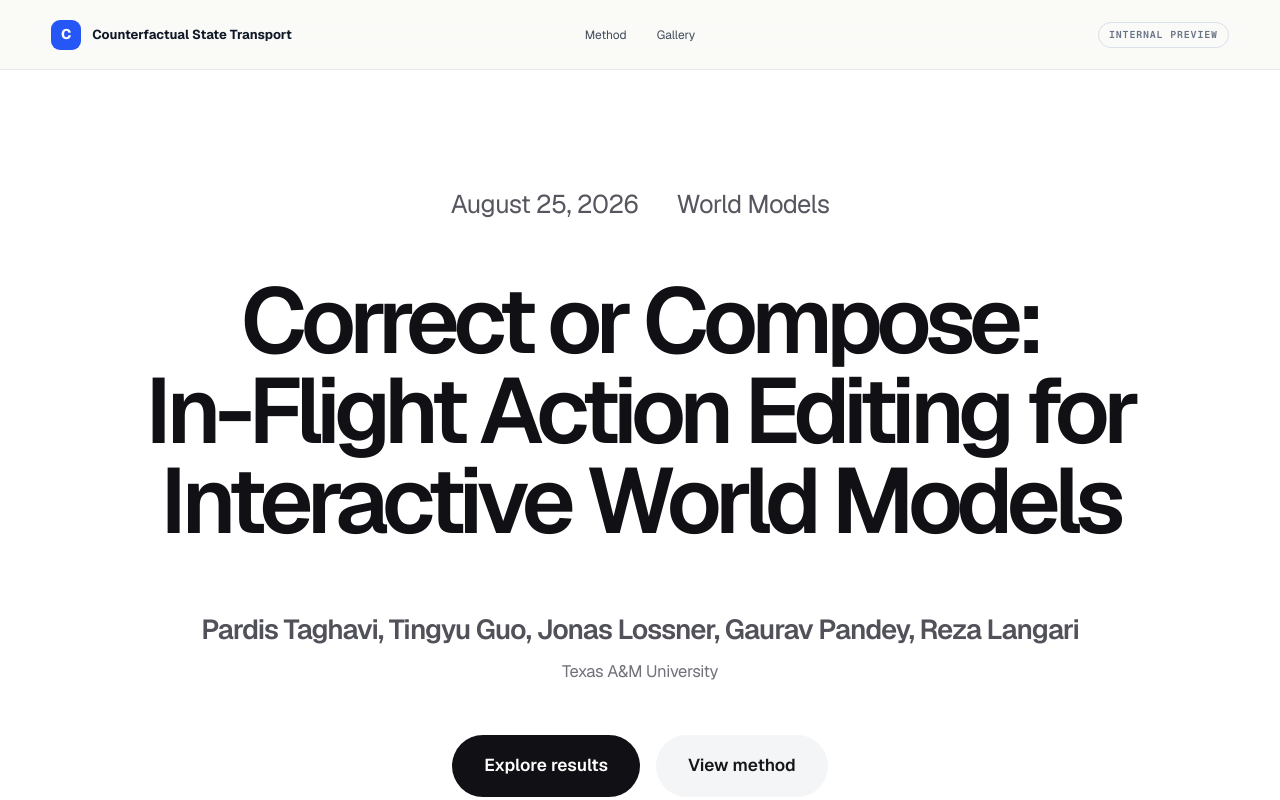
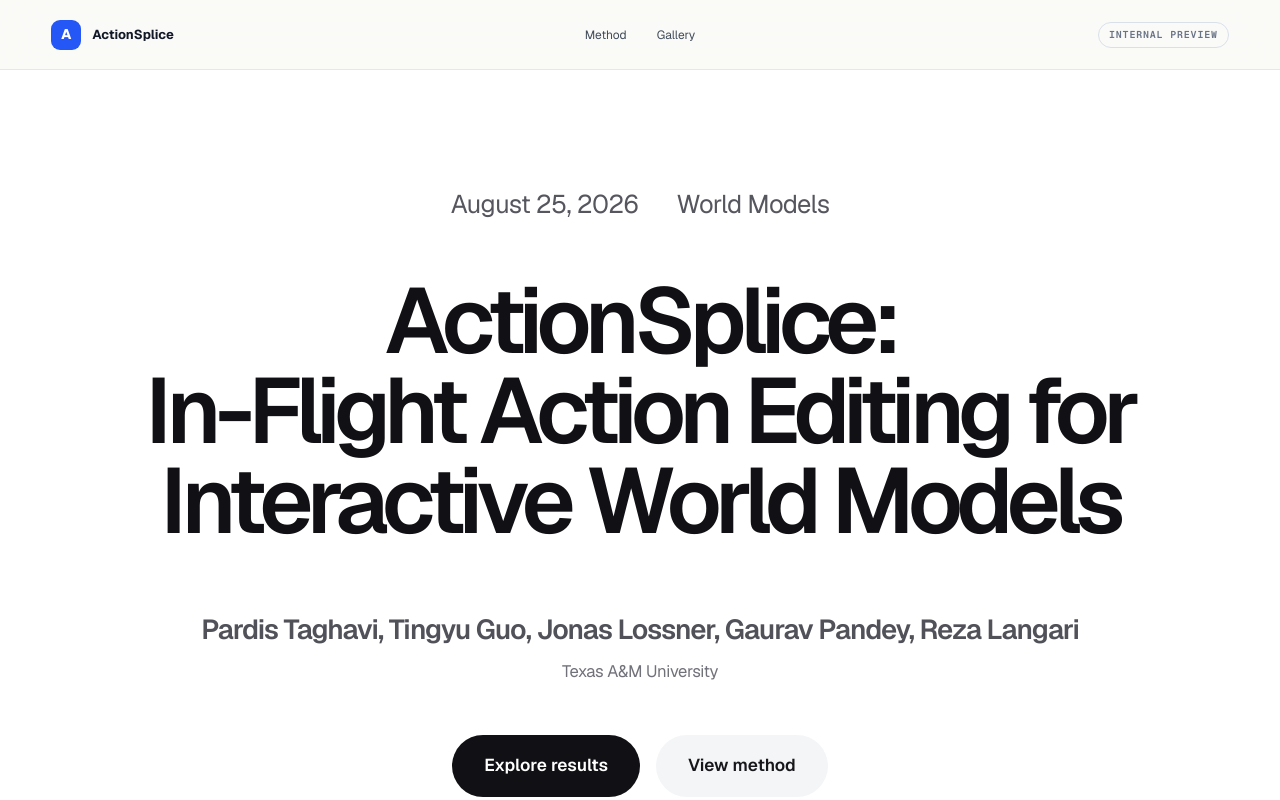
Before and after one commit to PardisTaghavi/actionsplice-website, a Next.js app: page / in a window 1280 px wide. Shown: the top 800 px of the page. Built offline with nearby package versions, Linux system fonts and the light colour scheme.

Commit message:
Rename project to ActionSplice

```diff
--- a/app/layout.tsx
+++ b/app/layout.tsx
@@ -14,18 +14,18 @@ const geistMono = Geist_Mono({
 
 export const metadata: Metadata = {
   metadataBase: new URL('https://counterfactual-state-transport.ptgh.chatgpt.site'),
-  title: 'Counterfactual State Transport',
+  title: 'ActionSplice: In-Flight Action Editing for Interactive World Models',
   description: 'In-flight action editing for interactive world models.',
   openGraph: {
-    title: 'Counterfactual State Transport',
+    title: 'ActionSplice: In-Flight Action Editing for Interactive World Models',
     description: 'In-flight action editing for interactive world models.',
     type: 'website',
     url: '/',
-    images: [{ url: '/og.png', width: 1200, height: 630, alt: 'Counterfactual State Transport' }],
+    images: [{ url: '/og.png', width: 1200, height: 630, alt: 'ActionSplice' }],
   },
   twitter: {
     card: 'summary_large_image',
-    title: 'Counterfactual State Transport',
+    title: 'ActionSplice: In-Flight Action Editing for Interactive World Models',
     description: 'In-flight action editing for interactive world models.',
     images: ['/og.png'],
   },
--- a/app/page.tsx
+++ b/app/page.tsx
@@ -81,9 +81,9 @@ export default function Home() {
   return (
     <main>
       <nav className="site-nav" aria-label="Primary navigation">
-        <a className="brand" href="#top" aria-label="CST home">
-          <span className="brand-mark">C</span>
-          <span>Counterfactual State Transport</span>
+        <a className="brand" href="#top" aria-label="ActionSplice home">
+          <span className="brand-mark">A</span>
+          <span>ActionSplice</span>
         </a>
         <div className="nav-links">
           <a href="#method">Method</a>
@@ -99,7 +99,7 @@ export default function Home() {
             <span>World Models</span>
           </div>
           <h1>
-            Correct or Compose:
+            ActionSplice:
             <span>In-Flight Action Editing for Interactive World Models</span>
           </h1>
           <p className="hero-authors">
@@ -199,8 +199,8 @@ export default function Home() {
       </section>
 
       <footer>
-        <strong>Counterfactual State Transport</strong>
-        <p>Correct or Compose: In-Flight Action Editing for Interactive World Models</p>
+        <strong>ActionSplice</strong>
+        <p>In-Flight Action Editing for Interactive World Models</p>
         <span>Internal research preview · 2026</span>
       </footer>
     </main>
```
Also changed, not shown: public/og.png.
